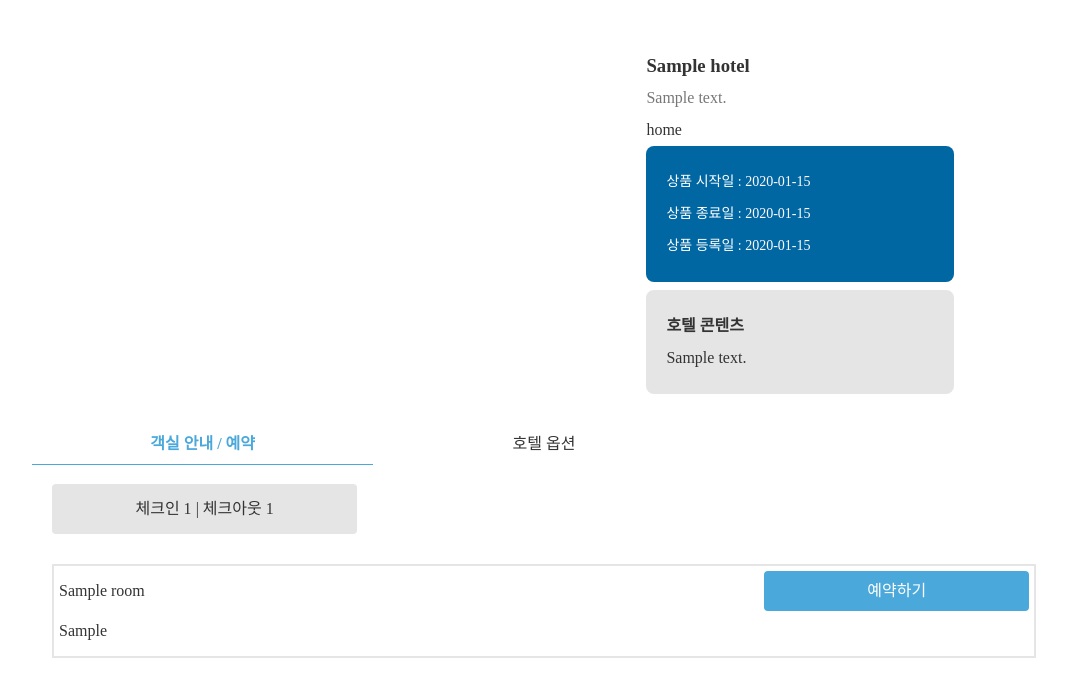
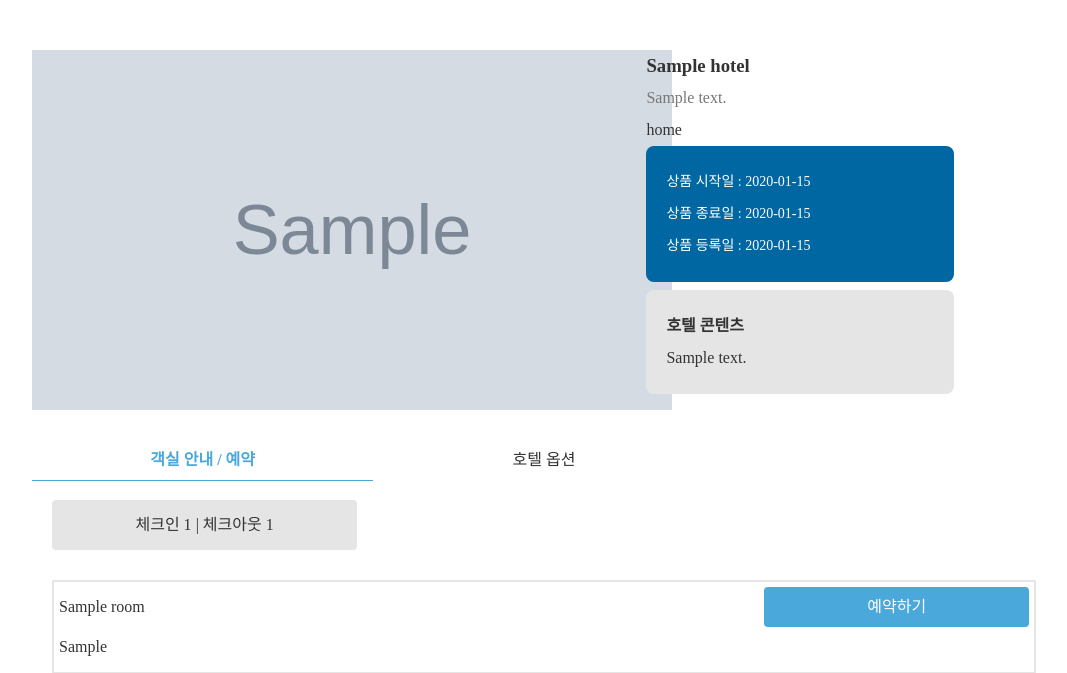
Before and after one commit to soyeonnnb/se-12, a Django app: page /hotels/1/1/1/ in a window 1280 px wide. Shown: the part 50-723 px from the top of the page, without its empty margins (96-1163 px from the left). Run offline with Django 3.2, Linux system fonts and the light colour scheme; tables that the repository leaves empty hold one stand-in row (values such as "Sample post"); grey boxes marked "Sample" are stand-in pictures; some libraries are stand-ins or nearby versions; some web fonts are replaced.

Commit message:
이미지 url

```diff
--- a/bftour/templates/hotels/viewhotel.html
+++ b/bftour/templates/hotels/viewhotel.html
@@ -10,8 +10,8 @@
 <body>
     <div class="hotel-info-container">
         <div class="hotel-img-container">
-             {% if hotel.thumb_file %}
-            <img src={{hotels.thumb_file.url}} style="width:640px; height:360px" />
+             {% if hotels.thumb_file %}
+                <img src="{{hotels.thumb_file.url}}" style="width:640px; height:360px" />
              {% endif %}
         </div>
         <div class="hotel-content-container">
```
